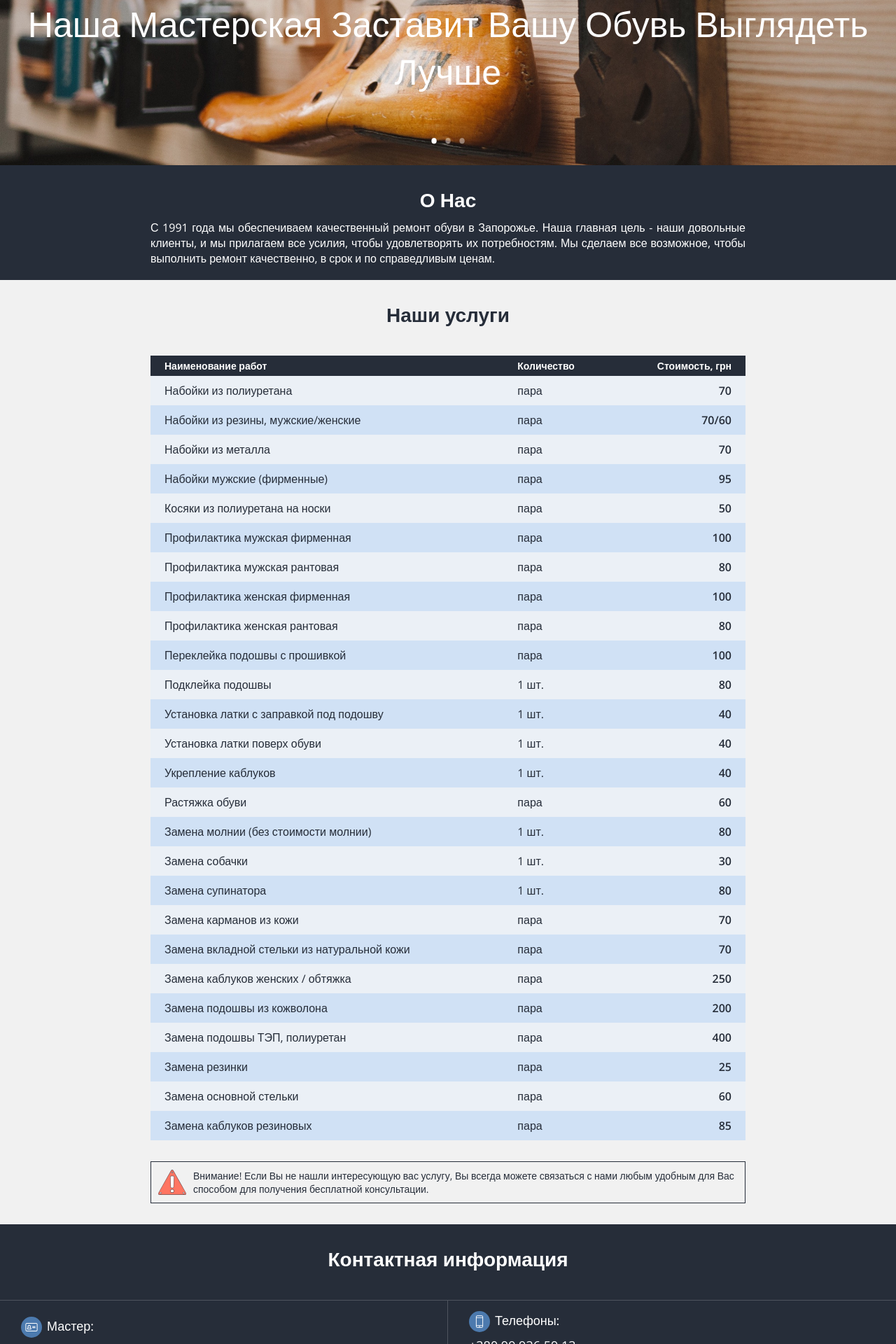
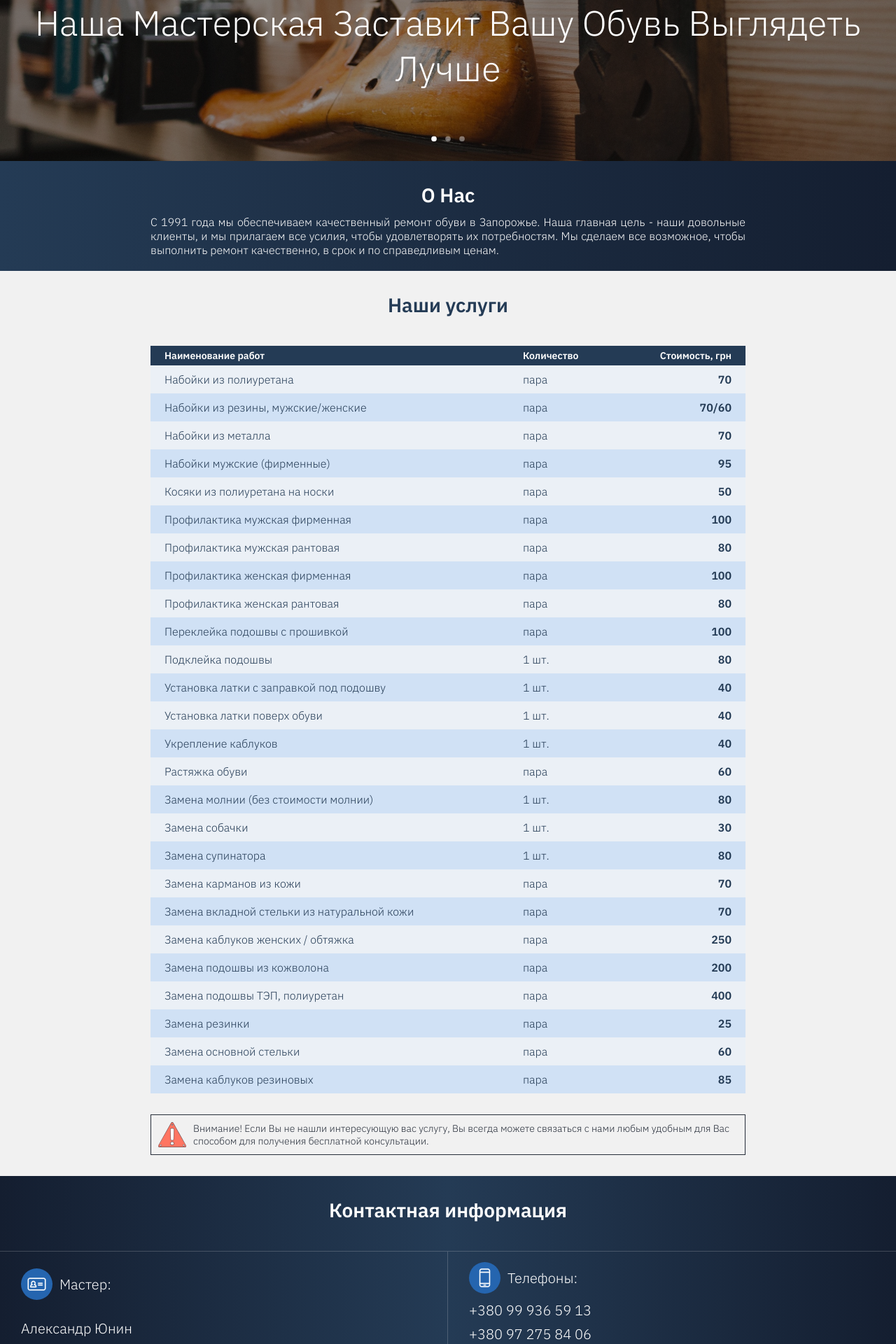
Before and after one commit to eyunin/unin, a PHP site: page / in a window 1280 px wide. Shown: the part 200-2120 px from the top of the page at 70% size. Run offline with PHP 8.4, Linux system fonts and the light colour scheme; some libraries are stand-ins or nearby versions.

Commit message:
new color theme, added links to popular messengers

```diff
--- a/assets/css/main.css
+++ b/assets/css/main.css
@@ -1,4 +1,4 @@
-@import url('https://fonts.googleapis.com/css?family=Open+Sans:300,400,600,700&subset=cyrillic');
+@import url('https://fonts.googleapis.com/css?family=IBM+Plex+Sans:300,600');
 html, body, div, span, applet, object, iframe,
 h1, h2, h3, h4, h5, h6, p, blockquote, pre,
 a, abbr, acronym, address, big, cite, code,
@@ -22,7 +22,7 @@ footer, header, hgroup, menu, nav, section {
 	display: block;
 }
 body {
-	font: 300 14px 'Open Sans', sans-serif;
+	font: 300 14px 'IBM Plex Sans', sans-serif;
 }
 ol, ul {
 	list-style: none;
@@ -63,6 +63,45 @@ table {
 .clear {
 	clear: both;
 }
+/*flex elements*/
+.flex-cont {
+	display: -webkit-box;
+	display: -ms-flexbox;
+	display: flex;
+}
+.inflex-cont {
+	display: -webkit-inline-box;
+	display: -ms-inline-flexbox;
+	display: inline-flex;
+}
+.jc-sb {
+	-webkit-box-pack: justify;
+	-ms-flex-pack: justify;
+	justify-content: space-between;
+}
+.jc-c {
+	-webkit-box-pack: center;
+	-ms-flex-pack: center;
+	justify-content: center;
+}
+.ai-c {
+	-webkit-box-align: center;
+	-ms-flex-align: center;
+	-ms-grid-row-align: center;
+	align-items: center;
+}
+.ai-fe {
+	-webkit-box-align: end;
+	-ms-flex-align: end;
+	-ms-grid-row-align: flex-end;
+	align-items: flex-end;
+}
+.ai-fs {
+	-webkit-box-align: start;
+	-ms-flex-align: start;
+	-ms-grid-row-align: flex-start;
+	align-items: flex-start;
+}
 #map {
 	width: 100%;
 	height: 400px;
@@ -72,8 +111,15 @@ table {
 	overflow-x: hidden;
 }
 .header, .footer, .contacts, .about {
-	background: #262d39;
+	background: #141E30;
+	background: -webkit-linear-gradient(to right, #141E30, #243B55, #141E30);
+	background: linear-gradient(to right,#141E30, #243B55, #141E30);
 	text-align: center;
+}
+.about {
+	background: #243B55;
+	background: -webkit-linear-gradient(to right, #243B55, #141E30);
+	background: linear-gradient(to right, #243B55, #141E30);
 }
 .header {
 	position: fixed;
@@ -151,7 +199,7 @@ h1 {
 .price {
 	padding: 20px 0;
 	background: #f1f1f1;
-	color: #262d39;
+	color: #243B55;
 }
 .table-wrap {
 	padding: 30px 0 10px;
@@ -163,7 +211,7 @@ h1 {
 	margin: auto;
 }
 .table thead tr {
-	background: #262d39;
+	background: #243B55;
 	color: #fff;
 	font-size: 14px;
 }
@@ -214,6 +262,20 @@ h1 {
     text-transform: capitalize;
     font-size: 50px;
 }
+.main-slider::after {
+	content: '';
+	display: block;
+	width: 100%;
+	height: 100%;
+	background: rgba(0, 0, 0, .4);
+	position: absolute;
+	top: 0;
+	left: 0;
+	z-index: 0;
+}
+.slick-list {
+	z-index: 1;
+}
 .slide .slick-slide {
 	height: 100px;
     max-width: 300px;
@@ -230,6 +292,7 @@ h1 {
     margin: 0;
     list-style: none;
     text-align: center;
+    z-index: 1;
 }
 .slick-dots li {
     position: relative;
@@ -287,22 +350,16 @@ h1 {
 	width: 50%;
 	border-bottom: 1px solid rgba(241,241,241,.2);
 	padding: 15px 0 15px 30px;
-	font-size: 18px;
+	font-size: 20px;
 	background-repeat: no-repeat;
 	background-size: 50px;
 	background-position: left 15px center;
 }
-.ci-bl.social {
-	padding: 15px;
-}
 .ci-bl img {
-	height: 30px;
+	height: 45px;
 	width: auto;
 	vertical-align: middle;
-	margin-right: 7px;
-}
-.ci-bl.social img {
-	height: 60px;
+	margin-right: 10px;
 }
 .bt {
 	border-top: 1px solid rgba(241,241,241,.2);
@@ -323,15 +380,31 @@ h1 {
 	width: 100%;
 	margin-bottom: 7px;
 }
+.ci-bl p:first-child {
+	font-size: 20px;
+	margin-bottom: 10px;
+	text-align: left;
+}
 .ci-bl a {
 	color: #fff;
 	text-decoration: none;
 }
+.ci-bl.social a {
+	font-size: 18px;
+	margin-right: 10px;
+	margin-bottom: 10px;
+}
+.ci-bl.social a:hover {
+	text-decoration: underline;
+}
+.ci-bl.social a img {
+	height: 40px;
+}
 .work-hours tbody tr {
-	border-top: 1px solid rgba(255,255,255,.6);
+	border-top: 1px solid #fff;
 }
 .work-hours tbody tr:last-child {
-	border-bottom: 1px solid rgba(255,255,255,.6);
+	border-bottom: 1px solid #fff;
 }
 .work-hours td, .work-hours th {
 	padding: 7px 5px;
--- a/index.php
+++ b/index.php
@@ -219,17 +219,17 @@
 				<h1>Контактная информация</h1>
 				<div class="c-info">
 					<div class="ci-bl bt master">
-						<p><img src="/assets/img/contacts/master.svg" alt="Master">Мастер:</p>
+						<p class="flex-cont ai-c"><img src="/assets/img/contacts/master.svg" alt="Master">Мастер:</p>
 						<p>Александр Юнин</p>
 					</div>
 					<div class="ci-bl bt tel">
-						<p><img src="/assets/img/contacts/tel.svg" alt="Phone">Телефоны:</p>
+						<p class="flex-cont ai-c"><img src="/assets/img/contacts/tel.svg" alt="Phone">Телефоны:</p>
 						<p><nobr><a href="tel:+380999365911">+380 99 936 59 13</a></nobr></p>
 						<p><nobr><a href="tel:+380972758406">+380 97 275 84 06</a></nobr></p>
 					</div>
 					<div class="ci-bl location">
-						<p><img src="/assets/img/contacts/location.svg" alt="Address">Адрес:</p>
-						<p>ул. Независимой Украины 90А, Запорожье, Украина</p>
+						<p class="flex-cont ai-c"><img src="/assets/img/contacts/location.svg" alt="Address">Адрес:</p>
+						<p>ул. Независимой Украины 90А<br>Запорожье, Украина</p>
 					</div>
 					<?php /*
 					<div class="ci-bl mail">
@@ -237,13 +237,18 @@
 						<p><a href="mailto:master@master.zp.ua">master@master.zp.ua</a></p>
 					</div> */ ?>
 					<div class="ci-bl social">
+						<p class="flex-cont ai-c"><img src="/assets/img/contacts/social.svg" alt="Messengers">Мессенджеры:</p>
 						<p>
-							<a href="viber://add?number=380999365913" title="Viber"><img src="/assets/img/viber-logo.png" height="60" width="auto" alt="Viber"></a>
-							<a href="https://api.whatsapp.com/send?phone=380999365913" title="WhatsApp">
-								<img src="/assets/img/whatsapp-logo.svg" height="60" width="auto" alt="WhatsApp">
+							<a class="inflex-cont ai-c v" href="viber://add?number=380999365913" title="Viber">
+								<img src="/assets/img/viber.svg" height="60" alt="Viber"> Написать в Viber
+							</a>
+							<a class="inflex-cont ai-c w" href="https://api.whatsapp.com/send?phone=380999365913" title="WhatsApp">
+								<img src="/assets/img/whatsapp.svg" height="60" alt="WhatsApp"> Написать в WhatsApp
+							</a>
+							<a class="inflex-cont ai-c t" href="https://t.me/masterZP" title="Telegram">
+								<img src="/assets/img/telegram.svg" height="60" alt="Telegram"> Написать в Telegram
 							</a>
 						</p>
-						<p>Также вы можете связаться с нами в Viber и WhatsApp</p>
 					</div>
 					<div class="ci-bl w-100">
 						<table class="work-hours">
@@ -271,11 +276,11 @@
 					<p class="form-message"></p>
 					<fieldset class="form-gr">
 						<label for="userName">Введите свое имя:</label>
-						<input id="userName" type="text" placeholder="Ваше Имя" name="username">
+						<input id="userName" type="text" placeholder="Ваше Имя" name="username" pattern="(?=.*[А-Я,а-я]).{2,15}">
 					</fieldset>
 					<fieldset class="form-gr">
 						<label for="userPhone">Введите ваш номер телефона:</label>
-						<input id="userPhone" type="tel" placeholder="Пример: +380 11 111 11 11" name="userphone" value="+38">
+						<input id="userPhone" type="tel"  name="userphone">
 					</fieldset>
 					<input type="submit" value="Отправить">
 				</form>
@@ -311,6 +316,7 @@ function initMap() {
 </script>
 <script src="https://maps.googleapis.com/maps/api/js?key=AIzaSyDgq5Pdi-skyqnnG-RNW4RuwM0sdep7hB4&callback=initMap" async defer></script>
 <script src="/assets/js/jquery.min.js"></script>
+<script src="/assets/js/jquery.maskedinput.min.js"></script>
 <script src="/assets/js/slick.min.js"></script>
 <script src="/assets/js/form.js"></script>
 <script>
@@ -356,6 +362,10 @@ function initMap() {
 		$(curDate).toggleClass('active');
 	});
 
+	// mask for phone input in form
+	jQuery(function($){
+		$('#userPhone').mask('+380(99) 999-99-99');
+	});
 </script>
 </body>
 </html>
--- a/preloader.php
+++ b/preloader.php
@@ -1,6 +1,6 @@
 <style>
 .preloader {
-	background: #262d39;
+	background: #243B55;
 	width: 100%;
 	height: 100%;
 	position: fixed;
@@ -163,7 +163,7 @@
 	function hidePreloader() {
 		setTimeout(function () {
 			preloadFadeOut(preloader);
-		}, 1500);
+		}, 800);
 	}
 	if (window.attachEvent) {
 		window.attachEvent('onload', hidePreloader);
```
Also changed, not shown: other parts of assets/css/main.css (+23 -8 lines), assets/img/contacts/location.svg, assets/img/contacts/location2.svg (added), assets/img/contacts/master.svg, assets/img/contacts/social.svg, assets/img/contacts/tel.svg, assets/img/contacts/v-tel.svg (added), assets/img/contacts/web.svg (added), assets/img/logo-white.svg, assets/img/telegram.svg (added), assets/img/tools-logo.svg, assets/img/viber-logo.png (deleted), assets/img/viber.svg (added), assets/img/whatsapp-logo.svg (deleted), 2 more files.
